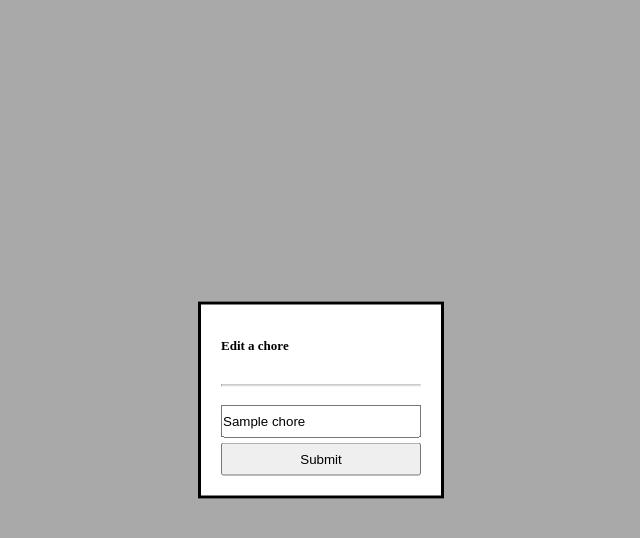
After one commit to P-Asare/chore-management-system, a PHP site: page /admin/edit_chore_view.php?id=1 in a window 1280 px wide. The commit adds this page. Shown: the top 538 px of the page, without its empty margins (319-959 px from the left). Run offline with PHP 8.4, Linux system fonts and the light colour scheme; tables that the repository leaves empty hold one stand-in row (values such as "Sample post").

Commit message:
View chore list (#3)
* create all chores function

* display chores in chores table

* add delete and edit icons

* enable chore delete function

* enable delete chore from database

* attempt to add error alert to failed query

* redirect to edit action

* create function to get single chore

* implemented reroute to edit_chore_view

* create edit chore form

* add html and js validation

* implement chore update query

```diff
--- /dev/null
+++ b/action/get_a_chore_action.php
@@ -0,0 +1,21 @@
+<?php
+    include("../settings/connection.php");
+
+    function get_chore($id){
+
+        global $conn;
+
+        $sql = "SELECT * from chores WHERE cid = ?";
+
+        $stmt = $stmt = mysqli_prepare($conn, $sql);
+        mysqli_stmt_bind_param($stmt, "i", $id);
+        mysqli_stmt_execute($stmt);
+
+        $result = mysqli_stmt_get_result($stmt);
+
+        if (mysqli_num_rows($result) == 0){} // throw error
+
+        $row = mysqli_fetch_assoc($result);
+        return $row;
+    }
+?>
--- /dev/null
+++ b/admin/edit_chore_view.php
@@ -0,0 +1,93 @@
+<?php
+    include("../settings/core.php");
+    // check_login();
+    include("../action/get_a_chore_action.php");
+
+    if (isset($_GET['id'])){
+        $c_id = $_GET['id'];
+        $id_row = get_chore($c_id);
+    }
+    else {
+        header("Location: ../admin/chore_control_view.php");
+    }
+
+?>
+<!DOCTYPE html>
+<html lang="en">
+<head>
+    <meta charset="UTF-8">
+    <meta name="viewport" content="width=device-width, initial-scale=1.0">
+    <title>Edit chore</title>
+    <script src='https://unpkg.com/sweetalert/dist/sweetalert.min.js'></script>
+    <style>
+        body {
+            background-color: darkgrey;
+        }
+        .pop-up {
+            display: flex;
+            flex-direction: column;
+            width: 200px;
+            gap: 10px;
+            background-color: white;
+            padding: 20px;
+            position: fixed;
+            top: 50%;
+            left: 50%;
+            transform: translate(-50%, -50%);
+            border: solid;
+        }
+
+
+        .pop-up .header {
+            display: flex;
+            flex-direction: row;
+            justify-content: space-between;
+            font-size: 13px;
+        }
+
+        .pop-up form{
+            display: flex;
+            flex-direction: column;
+            gap: 5px;
+        }
+
+        .pop-up form input {
+            padding: 7px 0;
+        }
+
+    </style>
+</head>
+<body>
+    <div class="pop-up" id="pop">
+        <div class="header">
+            <div><p><strong>Edit a chore</strong></p></div>
+        </div>
+        <div><hr></div>
+        <div class="form-container">
+            <form action="../action/edit_a_chore_action.php" method="post" name="add-chore-form" id="">
+                <input id="chore-name" name="chore-name" type="text" value="<?php echo $id_row['chorename']; ?>" placeholder="Chore name" pattern="[A-Za-z\s]+">
+                <input name="chore-id" type="hidden" value="<?php echo $c_id; ?>">
+                <input id="submit-btn" name="submit" type="submit">
+            </form>
+        </div>
+    </div>
+
+
+</body>
+<script>
+
+    let submitBtn = document.getElementById("submit-btn");
+
+    function validateForm(event){
+        let choreName = document.getElementById("chore-name").value;
+        let pattern = /^[A-Za-z\s]+$/;
+
+        if (!pattern.test(choreName)){
+            swal('Error',"Can't add chore. Only letters allowed.", 'error');
+            event.preventDefault();
+        }
+    }
+
+    submitBtn.addEventListener("click", validateForm);
+</script>
+</html>
--- a/css/admin-management.css
+++ b/css/admin-management.css
@@ -7,6 +7,10 @@
 body {
     display: grid;
     grid-template-columns: 250px 1fr;
+}
+
+.edit-delete:hover{
+    cursor: pointer;
 }
 
 .overlay {
```
Also changed, not shown: action/delete_chore_action.php (added, +24 -0 lines), action/edit_a_chore_action.php (added, +22 -0 lines), action/get_all_chores_action.php (added, +21 -0 lines), admin/chore_control_view.php (+9 -10 lines), functions/chore_fxn.php (added, +27 -0 lines).
